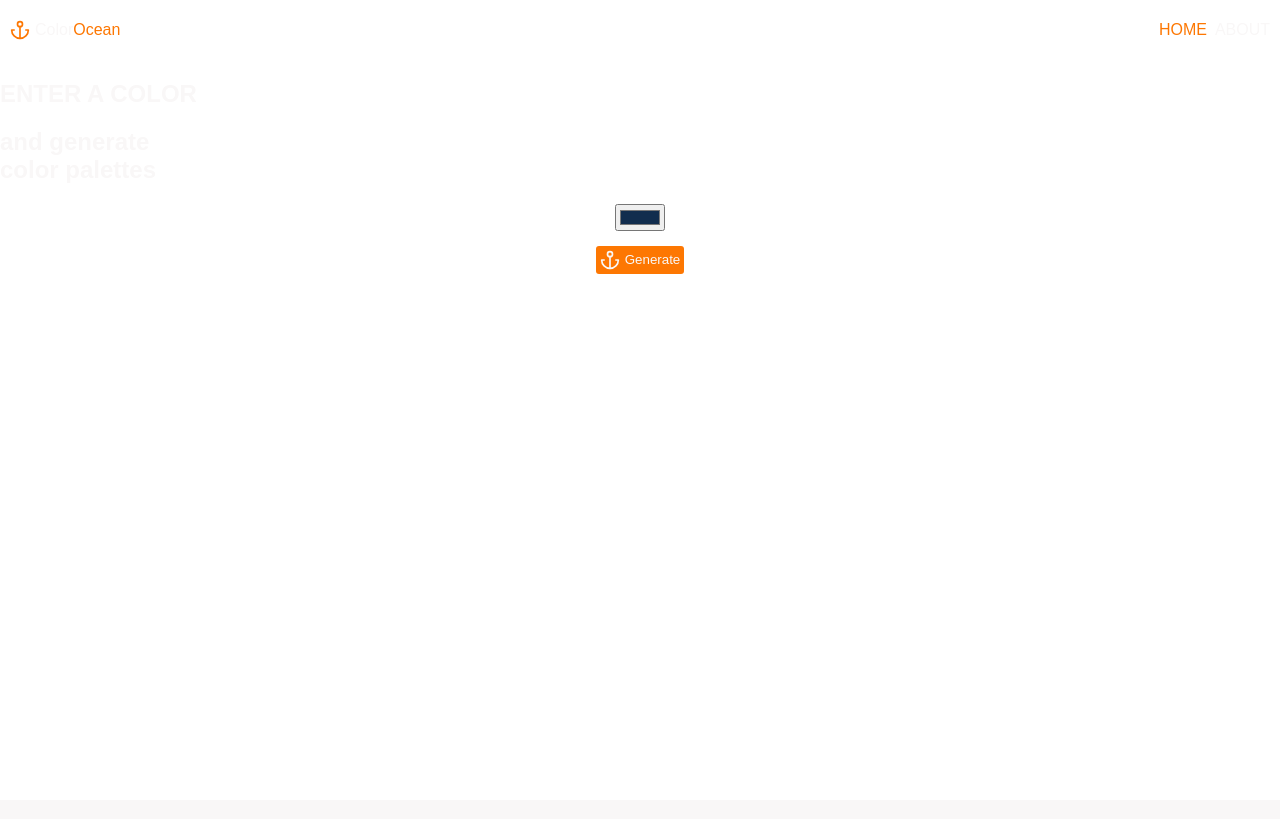
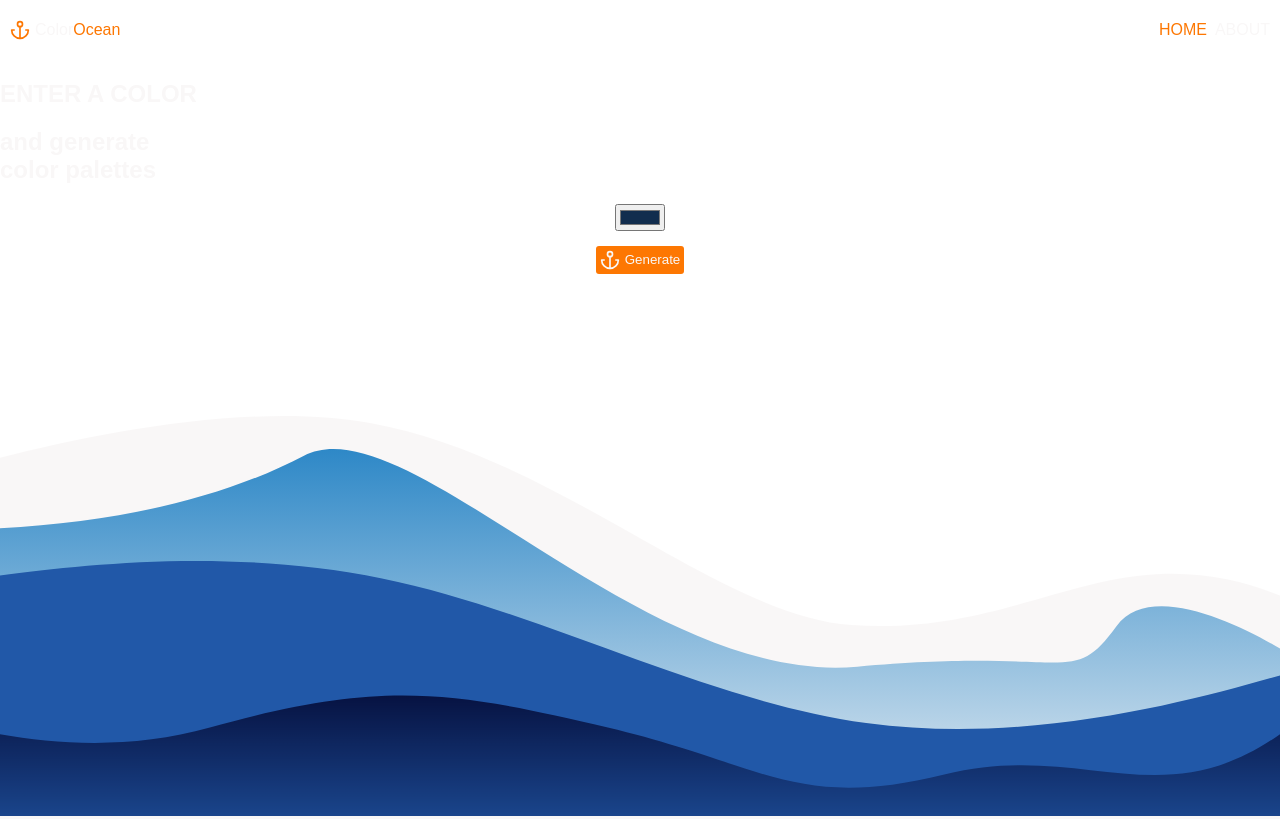
Before and after one commit to Ulvang01/WebTekProject, a website: page src/index.html in a window 1280 px wide. Shown: the top 819 px of the page. Drawn offline with Linux system fonts and the light colour scheme.

Commit message:
chore(save): savepoint

```diff
--- a/src/css/style.css
+++ b/src/css/style.css
@@ -1,3 +1,5 @@
+@import url('https://fonts.googleapis.com/css2?family=Bebas+Neue&display=swap');
+
 * {
 	font-family: Arial, Helvetica, sans-serif;
 	color: var(--white);
@@ -89,7 +91,8 @@ main {
 }
 
 #home {
-	height: 90vh;
+	height: 92vh;
+	position: relative;
 }
 
 .button-container {
@@ -112,6 +115,13 @@ main {
 
 .boat-gif {
 	display: none;
+}
+
+#waveImg {
+	position: absolute;
+	bottom: 0;
+	width: 100vw;
+	height: 50vh;
 }
 
 /*  COLOR SECTION */
--- a/src/index.html
+++ b/src/index.html
@@ -35,6 +35,7 @@
 					</button>
 				</div>
 				<img class="boat-gif" src="./img/boat.gif" alt="boat" />
+				<img id="waveImg" src="./img/wave@1x.svg">
 			</section>
 
 			<section id="color-section">
```
